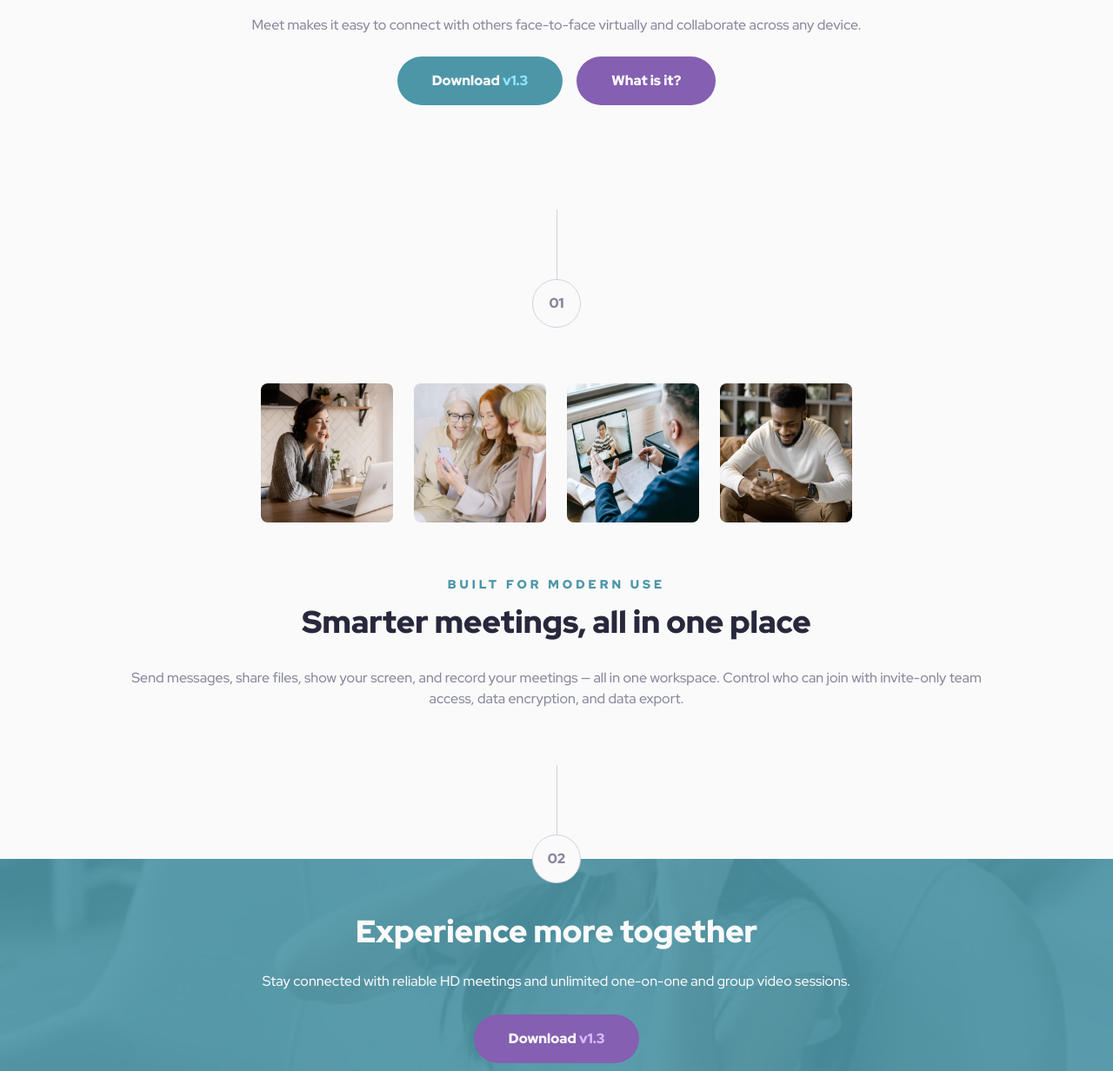
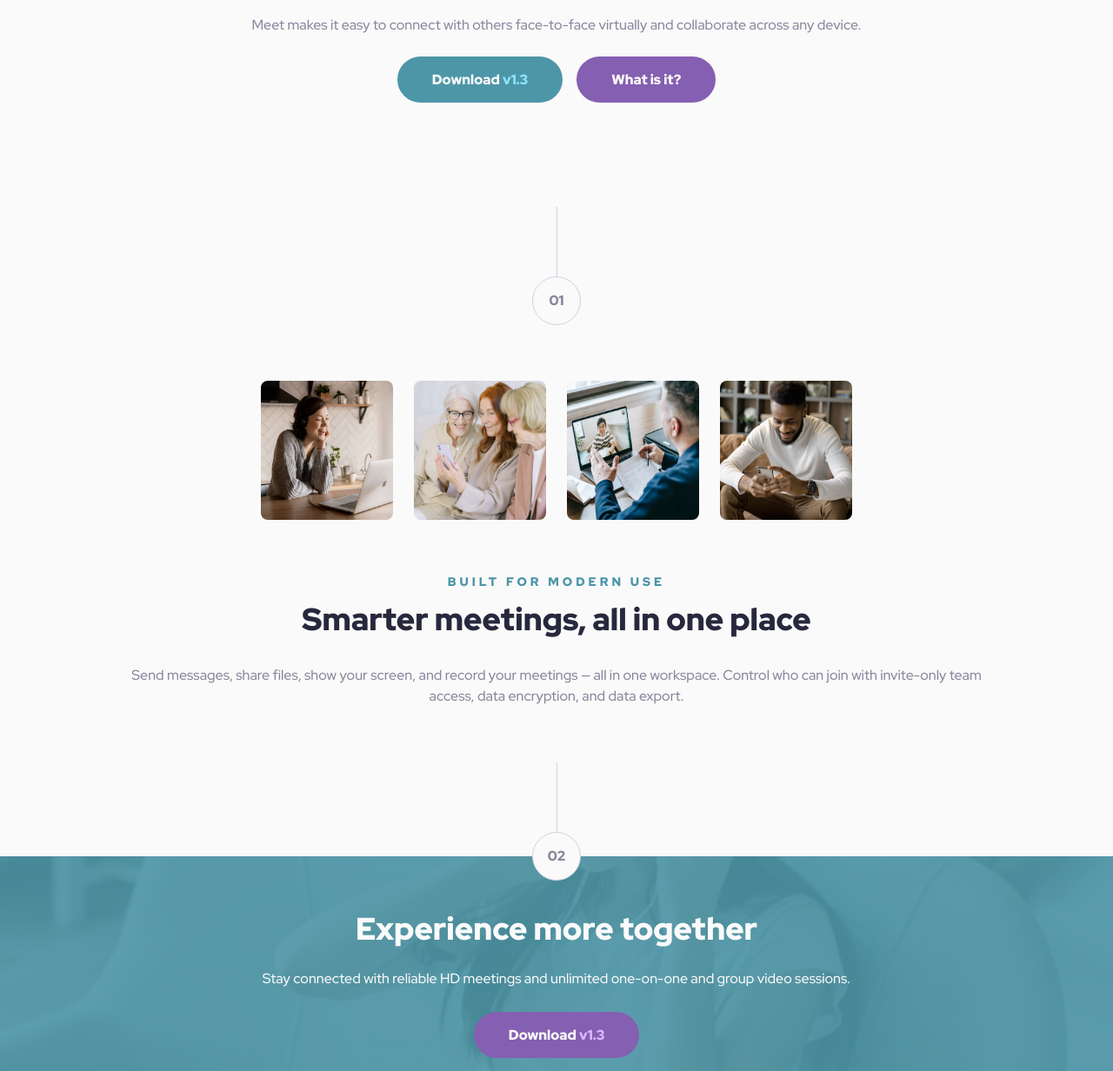
Before and after one commit to librart/meet-landing-page, a plain HTML site: page index.html in a window 1280 px wide. Shown: the part 628-1860 px from the top of the page at 87% size. Drawn offline with Linux system fonts and the light colour scheme.

Commit message:
Fixing HTML & CSS of button

```diff
--- a/index.html
+++ b/index.html
@@ -37,10 +37,8 @@
             </h1>
             <p class="text">Meet makes it easy to connect with others face-to-face virtually and collaborate across any device.</p>
             <div class="hero-btn">
-              <button type="button" class="btn btn-blue">
-                <a href="#">Download <span class="blue">v1.3</span></a>
-              </button>
-              <button type="button" class="btn btn-purple"><a href="#">What is it?</a></button>
+              <button type="button" class="btn btn-blue">Download <span class="blue">v1.3</span></a></button>
+              <button type="button" class="btn btn-purple">What is it?</button>
             </div>
           </div>
 
@@ -82,9 +80,7 @@
         <div class="hero-footer-container">
           <h2 class="content-title light">Experience more together</h2>
           <p class="text footer-text light">Stay connected with reliable HD meetings and unlimited one-on-one and group video sessions.</p>
-          <button type="button" class="btn btn-purple">
-            <a href="#">Download <span class="purple">v1.3</span></a>
-          </button>
+          <button type="button" class="btn btn-purple">Download <span class="purple">v1.3</span></a></button>
         </div>
       </div>
     </footer>
--- a/style.css
+++ b/style.css
@@ -152,9 +152,11 @@ header {
 }
 
 .btn {
+  font: 900 1rem var(--ff);
   padding: 16px 40px;
   border: none;
   border-radius: 29px;
+  color: var(--white);
 }
 
 .btn-blue {
@@ -165,12 +167,6 @@ header {
 .btn-blue:focus {
   cursor: pointer;
   background-color: #71c0d4;
-}
-
-a {
-  text-decoration: none;
-  font: 900 1rem var(--ff);
-  color: var(--white);
 }
 
 .blue {
```
